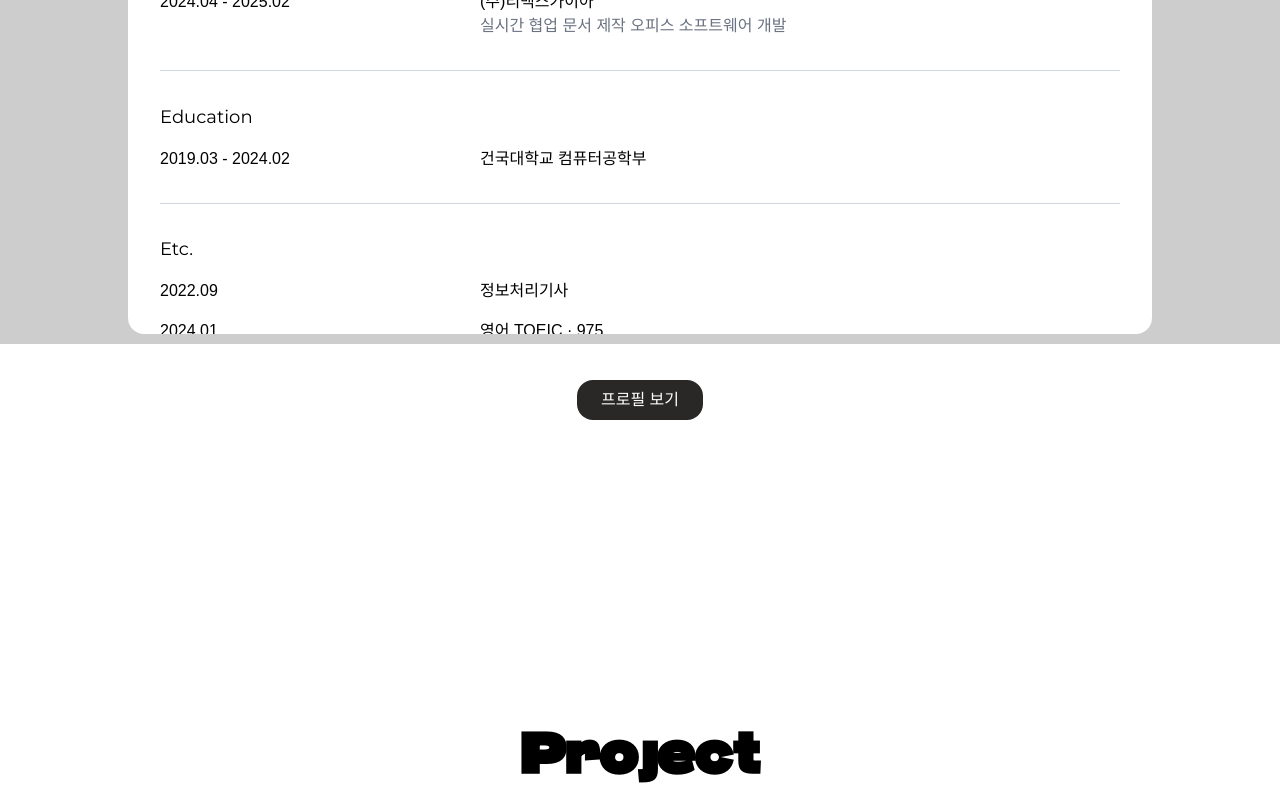
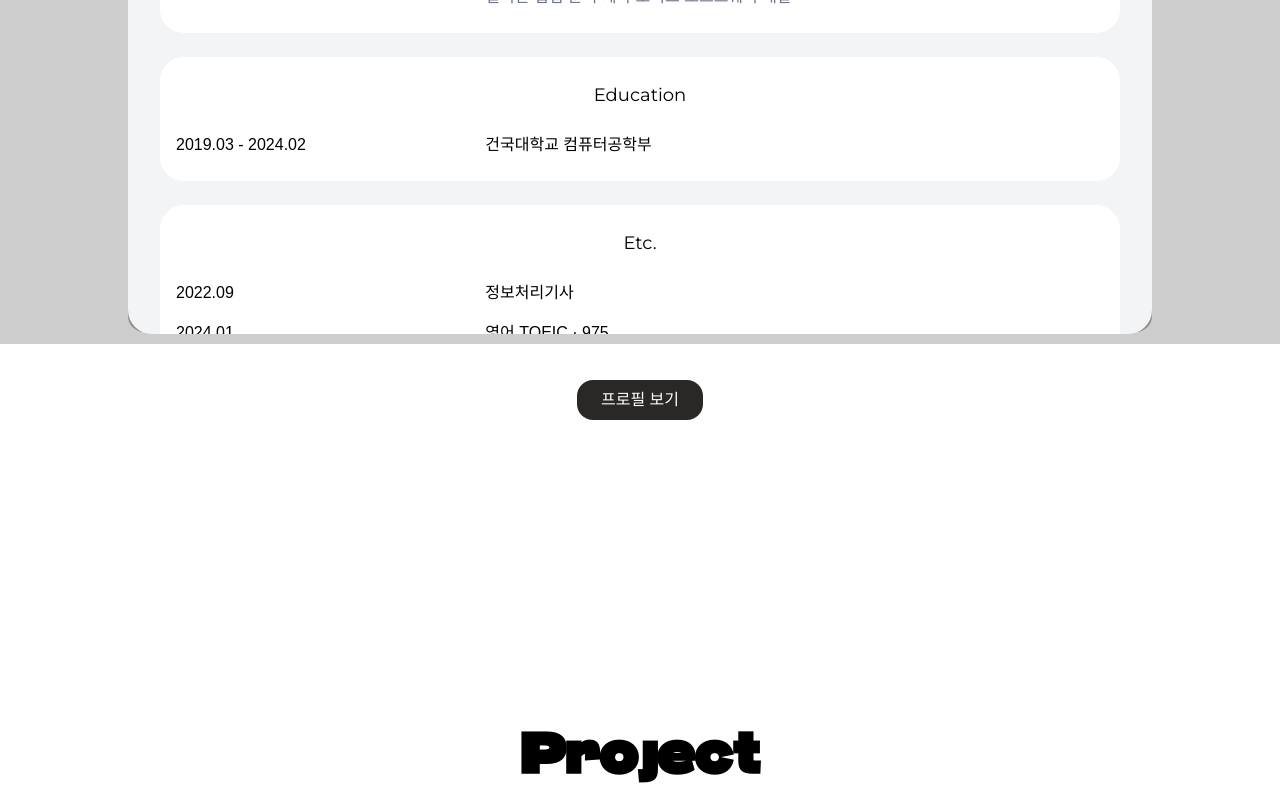
Before and after one commit to sykim0181/portfolio, a Next.js app: page / in a window 1280 px wide. Both pictures are taken after a click on the button "프로필 보기". Shown: the part 2566-3366 px from the top of the page. Built offline with nearby package versions, Linux system fonts and the light colour scheme; a web font is replaced by a local one.

Commit message:
feat: 프로필 모달 내용 ui 변경

```diff
--- a/src/components/home/ProfileModal.tsx
+++ b/src/components/home/ProfileModal.tsx
@@ -8,7 +8,6 @@ import { CloseButton, Root } from "../common/Modal";
 import { motion } from "motion/react";
 import { SKILL_DATA } from "@/data/skill";
 import SkillItem from "./SkillItem";
-// import Image from "next/image";
 import { IoClose } from "react-icons/io5";
 import { montserrat } from "../../fonts";
 
@@ -20,34 +19,21 @@ const ProfileModal = ({ onCloseModal }: ProfileModalProps) => {
   return (
     <Root onCloseModal={onCloseModal}>
       <motion.div
-        className="w-[calc(100%-20px)] xs:w-(--default-width) max-w-(--max-width) h-[calc(100%-20px)] overflow-y-scroll absolute top-1/2 left-1/2 transform -translate-x-1/2 -translate-y-1/2 bg-white rounded-2xl p-8"
+        className="w-[calc(100%-20px)] xs:w-(--default-width) max-w-(--max-width) h-[calc(100%-20px)] overflow-y-scroll absolute top-1/2 left-1/2 transform -translate-x-1/2 -translate-y-1/2 bg-gray-100 rounded-3xl p-8"
         initial={{ opacity: 0 }}
         animate={{ opacity: 1 }}
         exit={{ opacity: 0 }}
       >
-        <h1 className={`text-3xl ${montserrat.className}`}>Profile</h1>
-
-        <div className="mt-12">
-          <div className="flex flex-col md:flex-row gap-8">
-            {/* <div className="relative w-fit mx-auto md:mx-0">
-              <div className="w-[150px] h-[150px] rounded-full bg-(--primary-color) blur-2xl" />
-              <Image
-                className="absolute top-1/2 left-1/2 transform -translate-x-1/2 -translate-y-1/2"
-                src="/home/memoticon_smiling.webp"
-                alt="프로필"
-                width={100}
-                height={100}
-              />
-            </div> */}
+        <div className="flex flex-col gap-4 sm:gap-6">
+          <ProfileSection>
             <div className="flex flex-col gap-4">
               <p>
                 <span className="text-lg font-bold">김소연</span> / Kim Soyeon
               </p>
               <p>soyeon364@naver.com</p>
             </div>
-          </div>
-          <Separator />
-          <div className="flex flex-col">
+          </ProfileSection>
+
           <ProfileSection sectionName="Skill">
             <div className="flex gap-[0.7rem] flex-wrap">
               {SKILL_DATA.map((skill) => (
@@ -55,13 +41,9 @@ const ProfileModal = ({ onCloseModal }: ProfileModalProps) => {
               ))}
             </div>
           </ProfileSection>
-            <Separator />
           <ProfileSection sectionName="Career" items={CAREER_DATA} />
-            <Separator />
           <ProfileSection sectionName="Education" items={EDUCATION_DATA} />
-            <Separator />
           <ProfileSection sectionName="Etc." items={ETC_DATA} />
-          </div>
         </div>
 
         <CloseButton className="absolute top-0 right-0 text-(--bg-color) p-4 text-xl">
@@ -73,7 +55,7 @@ const ProfileModal = ({ onCloseModal }: ProfileModalProps) => {
 };
 
 interface ProfileSectionProps {
-  sectionName: string;
+  sectionName?: string;
   items?: TDataItem[];
   children?: React.ReactNode;
 }
@@ -82,11 +64,16 @@ const ProfileSection = (props: ProfileSectionProps) => {
   const { sectionName, items, children } = props;
 
   return (
-    <section key={`profile-${sectionName}`}>
-      <h4 className={`w-full text-lg ${montserrat.className}`}>
+    <section
+      key={`profile-${sectionName}`}
+      className="bg-white rounded-3xl px-4 py-4 sm:py-6 flex flex-col gap-4 sm:gap-6"
+    >
+      {sectionName && (
+        <h4 className={`w-full text-lg ${montserrat.className} text-center`}>
           {sectionName}
         </h4>
-      <div className="mt-[1rem] flex flex-col gap-[1rem]">
+      )}
+      <div className="flex flex-col gap-[1rem]">
         {children}
         {items &&
           items.map((item, idx) => (
@@ -111,6 +98,6 @@ const ProfileSection = (props: ProfileSectionProps) => {
   );
 };
 
-const Separator = () => <div className="w-full h-[.5px] my-8  bg-gray-300" />;
+// const Separator = () => <div className="w-full h-[.5px] my-8  bg-gray-300" />;
 
 export default ProfileModal;
```
Lines whose indentation alone changed are shown as unchanged.
